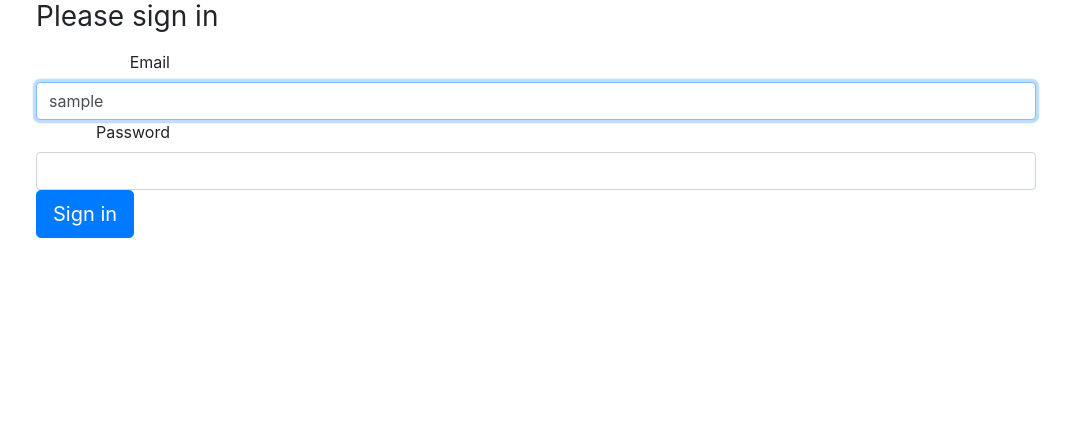
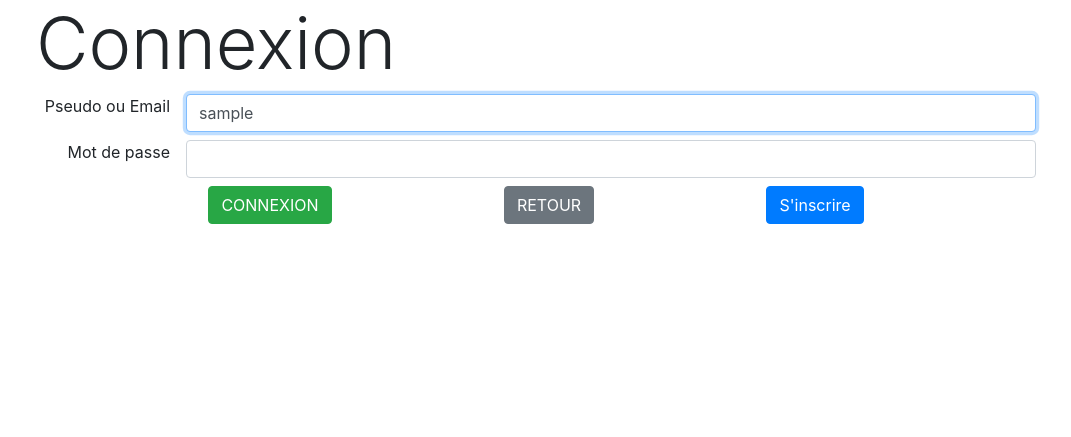
Before and after one commit to JoRiviera/multistackproject_symfony5mysql, a PHP site: template app/templates/security/login.html.twig in a window 1280 px wide. Shown: the part 80-517 px from the top of the page, without its empty margins (104-1175 px from the left). Run offline with PHP 8.4, Linux system fonts and the light colour scheme; the template is opened without the code that fills it: most values are stand-ins (such as "Sample title", 1, 10 or a date in 2020); some libraries are stand-ins or nearby versions.

Commit message:
EDIT login.html.twig register.html.twig RegistrationController.php

```diff
--- a/app/src/Controller/RegistrationController.php
+++ b/app/src/Controller/RegistrationController.php
@@ -51,6 +51,7 @@ class RegistrationController extends AbstractController
             $entityManager->flush();
 
             // generate a signed url and email it to the user
+            // @TODO Translate the email and the landing page
             $this->emailVerifier->sendEmailConfirmation('app_verify_email', $user,
                 (new TemplatedEmail())
                     ->from(new Address('system@trocencheres.com', 'Gestion des utilisateurs - TrocEncheres'))
--- a/app/templates/registration/register.html.twig
+++ b/app/templates/registration/register.html.twig
@@ -1,6 +1,6 @@
 {% extends 'base.html.twig' %}
 
-{% block title %}Inscription - {{ parent() }}{% endblock %}
+{% block title %}Inscription | {{ parent() }}{% endblock %}
 
 {% block body %}
 
@@ -60,7 +60,7 @@
 {#        {{ form_row(registrationForm.agreeTerms) }}#}
         <div class="flexline flexspaceeven m_1em">
             <button type="submit" class="btn btn-success">Inscription</button>
-            <button type="button" class="btn btn-secondary" onclick="window.history.back()">Retour</button>
+            {% include('inc/backbutton.html.twig') %}
         </div>
     {{ form_end(registrationForm) }}
 {% endblock %}
--- a/app/templates/security/login.html.twig
+++ b/app/templates/security/login.html.twig
@@ -1,24 +1,27 @@
 {% extends 'base.html.twig' %}
 
-{% block title %}Log in!{% endblock %}
+{% block title %}Connexion | {{ parent() }}{% endblock %}
 
 {% block body %}
+
+    {% if app.user %}
+        <div class="m_1em">
+            Vous êtes connecté en tant que <strong>{{ app.user.pseudo }}</strong> (<em>{{ app.user.email }}</em>) | <a href="{{ path('app_logout') }}">Me déconnecter</a>
+        </div>
+    {% else %}
+        <h1 class="display-3">Connexion</h1>
         <form method="post">
             {% if error %}
-        <div class="alert alert-danger">{{ error.messageKey|trans(error.messageData, 'security') }}</div>
+                <div class="alert alert-danger" role="alert">{{ error.messageKey|trans(error.messageData, 'security') }}</div>
             {% endif %}
-
-    {% if app.user %}
-        <div class="mb-3">
-            You are logged in as {{ app.user.username }}, <a href="{{ path('app_logout') }}">Logout</a>
+            <div class="flexline">
+                <label for="inputEmail">Pseudo ou Email</label>
+                <input type="text" value="{{ last_username }}" name="email" id="inputEmail" class="form-control" required
+                       autofocus>
             </div>
-    {% endif %}
-
-    <h1 class="h3 mb-3 font-weight-normal">Please sign in</h1>
-    <label for="inputEmail">Email</label>
-    <input type="email" value="{{ last_username }}" name="email" id="inputEmail" class="form-control" required autofocus>
-    <label for="inputPassword">Password</label>
+            <div class="flexline"><label for="inputPassword">Mot de passe</label>
                 <input type="password" name="password" id="inputPassword" class="form-control" required>
+            </div>
 
             <input type="hidden" name="_csrf_token"
                    value="{{ csrf_token('authenticate') }}"
@@ -34,9 +37,14 @@
                     </label>
                 </div>
             #}
+            <div class="flexline flexspaceeven">
+                <button class="btn btn-success" type="submit">
+                    CONNEXION
+                </button>
+                {% include('inc/backbutton.html.twig') %}
+                <a href="{{ path('app_register') }}"><button type="button" class="btn btn-primary">S'inscrire</button></a>
+            </div>
 
-    <button class="btn btn-lg btn-primary" type="submit">
-        Sign in
-    </button>
         </form>
+    {% endif %}
 {% endblock %}
```
Lines whose indentation alone changed are shown as unchanged.
